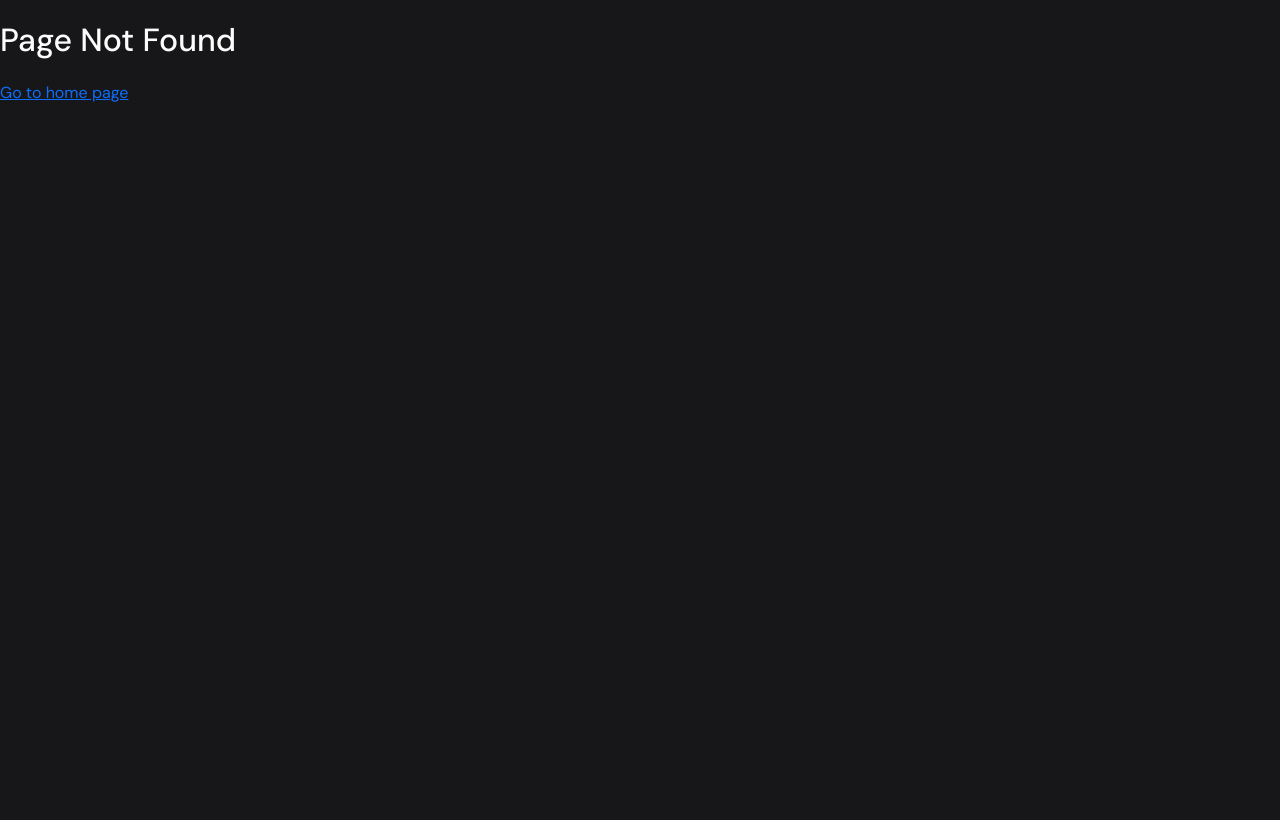
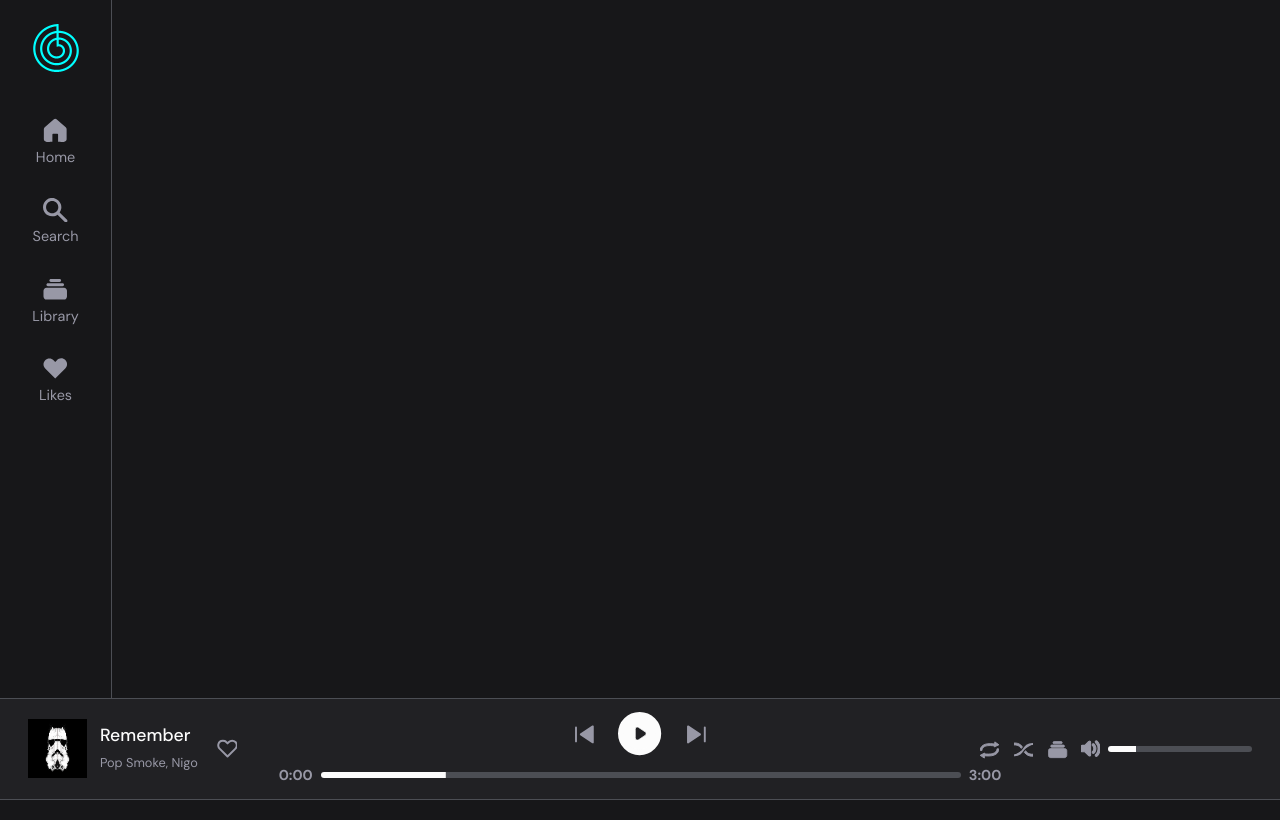
Before and after one commit to NikaGogelia/Music-App, a React (Create React App) app: page /player in a window 1280 px wide. Before the commit this address had no page. Built offline with nearby package versions, Linux system fonts and the light colour scheme; no server answers.

Commit message:
commit some changes of music player on desktop size

```diff
--- a/src/components/navbar/Navbar.js
+++ b/src/components/navbar/Navbar.js
@@ -4,14 +4,14 @@ import { Link, NavLink } from "react-router-dom";
 function Navbar() {
   return (
     <nav className="navigation d-flex flex-column align-items-center">
-      <div className="nav-brand">
-        <Link to="/home">
-          <img src="./assets/icons/brand-logo.svg" alt="brand-logo" />
+      <div className="nav-brand d-flex justify-content-center">
+        <Link to="/player/home">
+          <img src="/assets/icons/brand-logo.svg" alt="brand-logo" />
         </Link>
       </div>
       <div className="nav-links d-flex flex-column align-items-center">
         <NavLink
-          to="/home"
+          to="/player/home"
           className="nav-link d-flex flex-column justify-content-center align-items-center"
         >
           <svg
@@ -29,7 +29,7 @@ function Navbar() {
           Home
         </NavLink>
         <NavLink
-          to="/home/search"
+          to="/player/search"
           className="nav-link d-flex flex-column justify-content-center align-items-center"
         >
           <svg
@@ -40,8 +40,8 @@ function Navbar() {
             xmlns="http://www.w3.org/2000/svg"
           >
             <path
-              fill-rule="evenodd"
-              clip-rule="evenodd"
+              fillRule="evenodd"
+              clipRule="evenodd"
               d="M6 2C4.93913 2 3.92172 2.42143 3.17157 3.17157C2.42143 3.92172 2 4.93913 2 6C2 7.06087 2.42143 8.07828 3.17157 8.82843C3.92172 9.57857 4.93913 10 6 10C7.06087 10 8.07828 9.57857 8.82843 8.82843C9.57857 8.07828 10 7.06087 10 6C10 4.93913 9.57857 3.92172 8.82843 3.17157C8.07828 2.42143 7.06087 2 6 2ZM1.13461e-07 6C-0.00012039 5.0557 0.222642 4.12471 0.650171 3.28274C1.0777 2.44077 1.69792 1.7116 2.4604 1.15453C3.22287 0.597453 4.10606 0.228212 5.03815 0.0768326C5.97023 -0.0745466 6.92488 -0.00378925 7.82446 0.28335C8.72404 0.570489 9.54315 1.0659 10.2152 1.7293C10.8872 2.39269 11.3931 3.20533 11.6919 4.10113C11.9906 4.99693 12.0737 5.95059 11.9343 6.88455C11.795 7.81851 11.4372 8.7064 10.89 9.476L15.707 14.293C15.8892 14.4816 15.99 14.7342 15.9877 14.9964C15.9854 15.2586 15.8802 15.5094 15.6948 15.6948C15.5094 15.8802 15.2586 15.9854 14.9964 15.9877C14.7342 15.99 14.4816 15.8892 14.293 15.707L9.477 10.891C8.57936 11.5293 7.52335 11.9082 6.42468 11.9861C5.326 12.0641 4.22707 11.8381 3.2483 11.333C2.26953 10.8278 1.44869 10.063 0.875723 9.12235C0.30276 8.18167 -0.000214051 7.10143 1.13461e-07 6Z"
               fill="white"
             />
@@ -49,7 +49,7 @@ function Navbar() {
           Search
         </NavLink>
         <NavLink
-          to="/home/library"
+          to="/player/library"
           className="nav-link d-flex flex-column justify-content-center align-items-center"
         >
           <svg
@@ -67,7 +67,7 @@ function Navbar() {
           Library
         </NavLink>
         <NavLink
-          to="/home/Likes"
+          to="/player/Likes"
           className="nav-link d-flex flex-column justify-content-center align-items-center"
         >
           <svg
--- a/src/components/navbar/navbar.css
+++ b/src/components/navbar/navbar.css
@@ -33,14 +33,26 @@
 /* Desktop */
 @media only screen and (min-width: 1024px) {
   .navigation {
-    padding: 1em 0;
+    padding: 1.5em 0.5em;
+  }
+
+  .nav-brand img {
+    width: 3em;
+    height: 3em;
   }
 
   .nav-links {
-    margin-top: 3em;
+    margin-top: 2em;
   }
 
   .nav-link {
-    margin: 1.5em 0;
+    margin: 1em 0;
+    font-size: 0.9em;
+  }
+
+  .nav-link > svg {
+    width: 1.7em;
+    height: 1.7em;
+    margin-bottom: 0.3em;
   }
 }
--- a/src/components/player/component/MoreOptions.js
+++ b/src/components/player/component/MoreOptions.js
@@ -5,10 +5,11 @@ function MoreOptions() {
   const [shuffle, setShuffle] = useState(false);
 
   return (
-    <div className="more-options-">
+    <div className="more-options">
       <button
         className={`repeat ${repeat ? "active-opt" : ""}`}
         onClick={() => setRepeat(!repeat)}
+        title={`${repeat ? "Disable" : "Enable"} Repeat`}
       >
         <svg
           width={20}
@@ -34,6 +35,7 @@ function MoreOptions() {
       <button
         className={`shuffle ${shuffle ? "active-opt" : ""}`}
         onClick={() => setShuffle(!shuffle)}
+        title={`${shuffle ? "Disable" : "Enable"} Shuffle`}
       >
         <svg
           width={20}
--- a/src/components/player/component/MusicDescription.js
+++ b/src/components/player/component/MusicDescription.js
@@ -1,11 +1,12 @@
 import { useEffect, useState } from "react";
 import { Howl } from "howler";
+import { Link } from "react-router-dom";
 
 function MusicDescription() {
   const [favorite, setFavorite] = useState(false);
 
   const sound = new Howl({
-    src: ["./assets/sounds/ting.mp3"],
+    src: ["/assets/sounds/ting.mp3"],
   });
 
   useEffect(() => {
@@ -19,16 +20,21 @@ function MusicDescription() {
       <img
         width={65}
         height={60}
-        src="./assets/images/album.png"
+        src="/assets/images/album.png"
         alt="music-img"
       />
-      <div className="m-desc">
-        <h4>Remember</h4>
-        <p>Pop Smoke, Nigo</p>
+      <div className="m-desc d-flex flex-column justify-content-center">
+        <Link>
+          <h4>Remember</h4>
+        </Link>
+        <Link>
+          <p>Pop Smoke, Nigo</p>
+        </Link>
       </div>
       <button
         className={`favorite-music ${favorite ? "favorite-active" : ""}`}
         onClick={() => setFavorite(!favorite)}
+        title={`${favorite ? "Remove From" : "Save To"} Your Library`}
       >
         <svg
           width={21}
--- a/src/components/player/component/MusicProgress.js
+++ b/src/components/player/component/MusicProgress.js
@@ -5,7 +5,7 @@ function MusicProgress() {
 
   return (
     <div className="music-progress d-flex align-items-center">
-      <div className="current-position">0:00</div>
+      <div className="current-position m-position">0:00</div>
       <input
         style={{ backgroundSize: `${musicP - 0.5}% ` }}
         type="range"
@@ -17,7 +17,7 @@ function MusicProgress() {
         value={musicP}
         onChange={(e) => setMusicP(e.target.value)}
       />
-      <div className="time">3:00</div>
+      <div className="time m-position">3:00</div>
     </div>
   );
 }
--- a/src/components/player/component/PlaybackControls.js
+++ b/src/components/player/component/PlaybackControls.js
@@ -5,7 +5,7 @@ function PlaybackControls() {
 
   return (
     <div className="playback-controls d-flex align-items-center">
-      <button className="left-arrow">
+      <button className="left-arrow playback-arrow" title="Previous">
         <svg
           width="30"
           height="26"
@@ -30,7 +30,11 @@ function PlaybackControls() {
           />
         </svg>
       </button>
-      <button className="pause-play" onClick={() => setPlay(!play)}>
+      <button
+        className="pause-play"
+        onClick={() => setPlay(!play)}
+        title={play ? "Pause" : "Play"}
+      >
         {play ? (
           <svg
             width="60"
@@ -81,7 +85,7 @@ function PlaybackControls() {
           </svg>
         )}
       </button>
-      <button className="right-arrow">
+      <button className="right-arrow playback-arrow" title="Next">
         <svg
           width="30"
           height="26"
--- a/src/components/player/component/VolumeProgress.js
+++ b/src/components/player/component/VolumeProgress.js
@@ -15,7 +15,11 @@ function VolumeProgress() {
 
   return (
     <div className="volume-progress d-flex align-items-center">
-      <button className="volume-toggler" onClick={() => setVolume(!volume)}>
+      <button
+        className="volume-toggler"
+        onClick={() => setVolume(!volume)}
+        title={volume ? "Mute" : "Unmute"}
+      >
         {volume ? (
           <svg
             width={18}
--- a/src/components/player/player.css
+++ b/src/components/player/player.css
@@ -1,7 +1,6 @@
 /* Player */
 .player {
   margin: 0;
-  padding: 1em;
   background-color: var(--light-dark);
   border-top: 1px solid var(--dark-gray);
   border-bottom: 1px solid var(--dark-gray);
@@ -11,6 +10,24 @@
 .player button {
   border: none;
   background-color: transparent;
+}
+
+.m-desc > a {
+  color: var(--white);
+  text-decoration: none;
+}
+
+.m-desc > a:hover {
+  text-decoration: underline;
+}
+
+.m-desc > a > p {
+  color: var(--gray);
+}
+
+.m-position {
+  font-weight: 600;
+  color: var(--gray);
 }
 
 /* Player Component Svgs */
@@ -107,9 +124,13 @@ input[type="range"]::-ms-track {
 
 /* Desktop */
 @media only screen and (min-width: 1024px) {
+  .player {
+    padding: 0.8em 1em;
+  }
+
   /* Progress Bar */
   input[type="range"] {
-    height: 7px;
+    height: 6px;
   }
 
   input[type="range"]::-webkit-slider-thumb {
@@ -117,11 +138,81 @@ input[type="range"]::-ms-track {
     width: 15px;
   }
 
+  .music-description > img,
+  .m-desc {
+    margin-right: 0.8em;
+  }
+
+  .music-description > img {
+    width: 3.7em;
+    height: 3.7em;
+  }
+
+  .m-desc > * {
+    margin: 0em;
+  }
+
+  .m-desc > a:first-of-type {
+    margin-bottom: 0.4em;
+  }
+
+  .m-desc > a > h4 {
+    font-size: 1.1em;
+    margin: 0;
+  }
+
+  .m-desc > a > p {
+    font-size: 0.8em;
+    margin: 0;
+  }
+
+  .favorite-music > svg {
+    width: 1.3em;
+    height: 1.3em;
+  }
+
+  .pause-play {
+    margin: 0 0.5em;
+  }
+
+  .pause-play > svg {
+    width: 2.7em;
+    height: 2.7em;
+  }
+
+  .playback-arrow > svg {
+    width: 1.8em;
+    height: 1.8em;
+  }
+
+  .music-progress {
+    margin-top: 0.5em;
+  }
+
+  .m-progress {
+    margin: 0 0.5em;
+  }
+
   input[type="range"].m-progress {
-    width: 650px;
+    width: 40em;
+  }
+
+  .m-position {
+    font-size: 0.9em;
+  }
+
+  .more-options > * {
+    margin: 0 0.1em;
+  }
+
+  .more-options > button > svg,
+  .volume-toggler > svg {
+    width: 1.2em;
+    height: 1.2em;
   }
 
   input[type="range"].v-progress {
-    width: 150px;
+    width: 9em;
+    margin-left: 0.1em;
   }
 }
--- a/src/layout/root-layout/root-layout.css
+++ b/src/layout/root-layout/root-layout.css
@@ -17,7 +17,7 @@ main {
 .root-layout aside {
   top: 0;
   left: 0;
-  width: 85px;
+  width: 7em;
   height: 100%;
 }
 
@@ -28,5 +28,5 @@ main {
 }
 
 .root-layout > main {
-  margin-left: 120px;
+  margin-left: 9em;
 }
--- a/src/pages/Introduction/Introduction.js
+++ b/src/pages/Introduction/Introduction.js
@@ -7,17 +7,17 @@ function Introduction() {
       <div className="animate__fadeIn d-flex flex-column justify-content-center align-items-center">
         <img
           className="shape"
-          src="./assets/icons/abstract.svg"
+          src="/assets/icons/abstract.svg"
           alt="abstract-shape"
         />
         <img
           className="shape"
-          src="./assets/icons/abstract.svg"
+          src="/assets/icons/abstract.svg"
           alt="abstract-shape"
         />
         <img
           className="liquid-shape"
-          src="./assets/icons/liquid.svg"
+          src="/assets/icons/liquid.svg"
           alt="liquid-shape"
         />
         <div className="introduction-info d-flex flex-column justify-content-center align-items-center">
@@ -27,10 +27,10 @@ function Introduction() {
           <h2>
             Enjoy Your <strong>Life</strong>
           </h2>
-          <img src="./assets/icons/brand-logo.svg" alt="brand-logo" />
+          <img src="/assets/icons/brand-logo.svg" alt="brand-logo" />
           <h1>Music App</h1>
         </div>
-        <Link className="introduction-button button" to="home">
+        <Link className="introduction-button button" to="/player/home">
           Start Listening
         </Link>
       </div>
--- a/src/pages/not-found/NotFound.js
+++ b/src/pages/not-found/NotFound.js
@@ -5,7 +5,7 @@ function NotFound() {
   return (
     <div className="page-not-found">
       <h1>Page Not Found</h1>
-      <Link to="/home">Go to home page</Link>
+      <Link to="/player/home">Go to home page</Link>
     </div>
   );
 }
--- a/src/router/Router.js
+++ b/src/router/Router.js
@@ -17,8 +17,8 @@ export const router = createBrowserRouter(
   createRoutesFromElements(
     <>
       <Route path="/" element={<Introduction />} />
-      <Route path="home" element={<RootLayout />}>
-        <Route index element={<Home />} />
+      <Route path="player" element={<RootLayout />}>
+        <Route path="home" element={<Home />} />
         <Route path="search" element={<Search />} />
         <Route path="library" element={<Library />} />
         <Route path="likes" element={<Likes />} />
```
